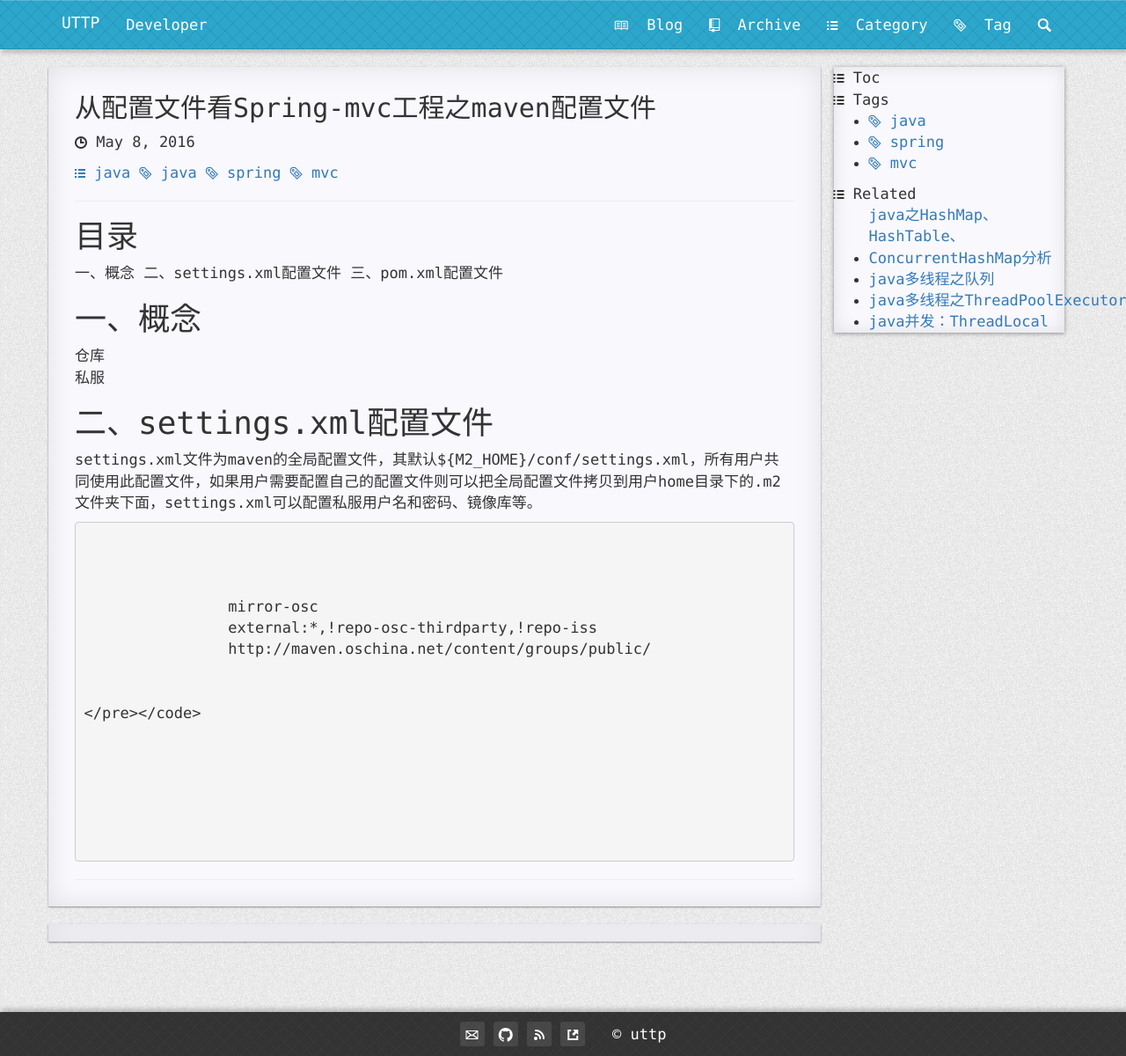
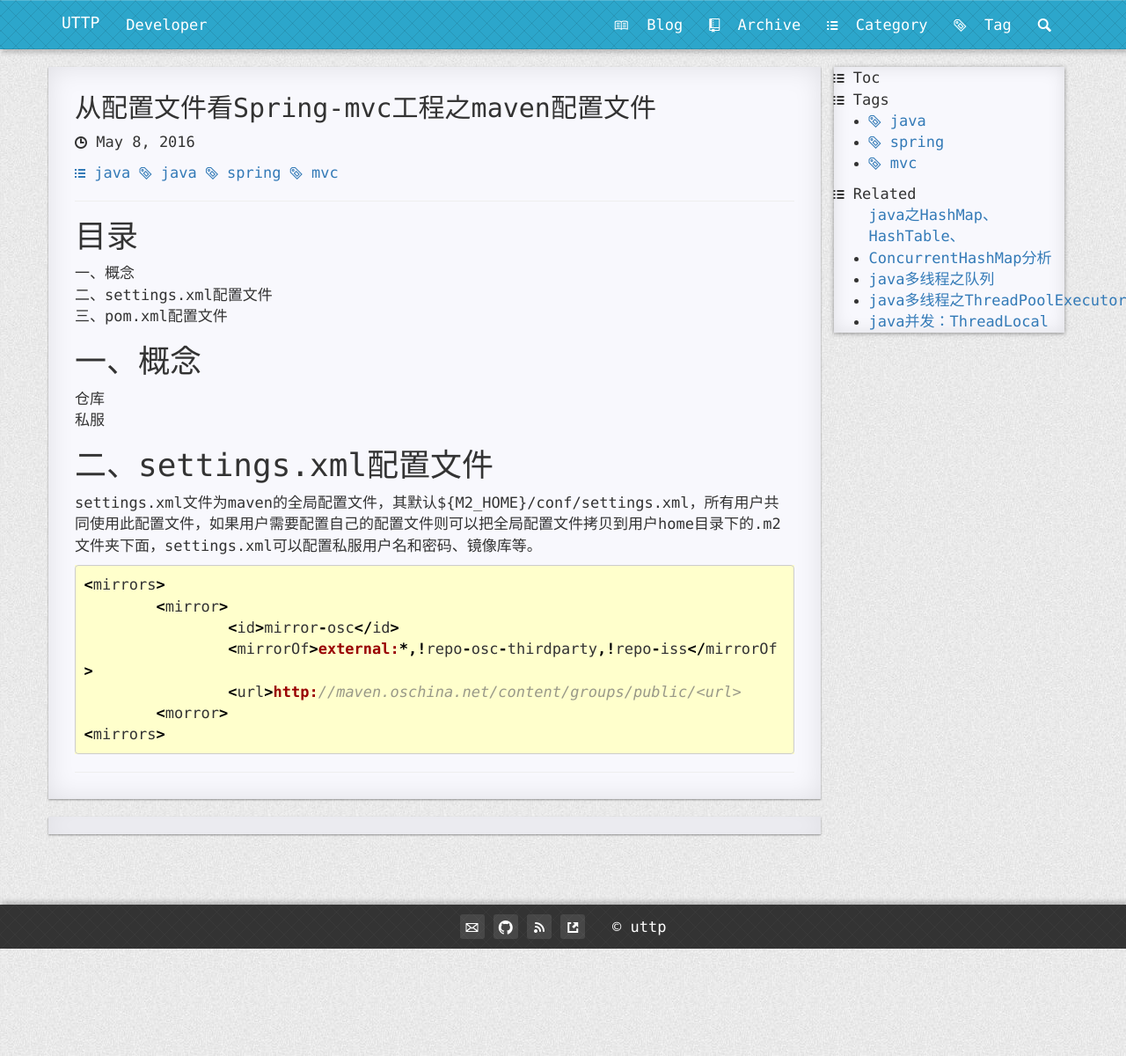
Before and after one commit to uttp/uttp.github.io, a Jekyll site: the page built from _posts/2016-05-08-Spring_MVC.md, in a window 1280 px wide. Shown: the whole page at 88% size. Built offline with Jekyll 4.4.1, drawn with Linux system fonts in a browser that asks for light colours; nearby versions of some CDN libraries; Markdown is read by kramdown in place of the engine named in the settings; comment, search, counter and statistics services are not loaded.

Commit message:
push something

```diff
--- a/_posts/2016-05-08-Spring_MVC.md
+++ b/_posts/2016-05-08-Spring_MVC.md
@@ -7,15 +7,16 @@ published: true
 ---
 
 #目录
-一、概念
-二、settings.xml配置文件
-三、pom.xml配置文件
+一、概念<br/>
+二、settings.xml配置文件<br/>
+三、pom.xml配置文件<br/>
+
 #一、概念
 仓库<br/>
 私服
 #二、settings.xml配置文件
 settings.xml文件为maven的全局配置文件，其默认${M2_HOME}/conf/settings.xml，所有用户共同使用此配置文件，如果用户需要配置自己的配置文件则可以把全局配置文件拷贝到用户home目录下的.m2文件夹下面，settings.xml可以配置私服用户名和密码、镜像库等。
-<pre><code>
+~~~java
 <mirrors>
 	<mirror>
 		<id>mirror-osc</id>
@@ -23,4 +24,4 @@ settings.xml文件为maven的全局配置文件，其默认${M2_HOME}/conf/setti
 		<url>http://maven.oschina.net/content/groups/public/<url>
 	<morror>
 <mirrors>
-</pre></code>
+~~~
```
